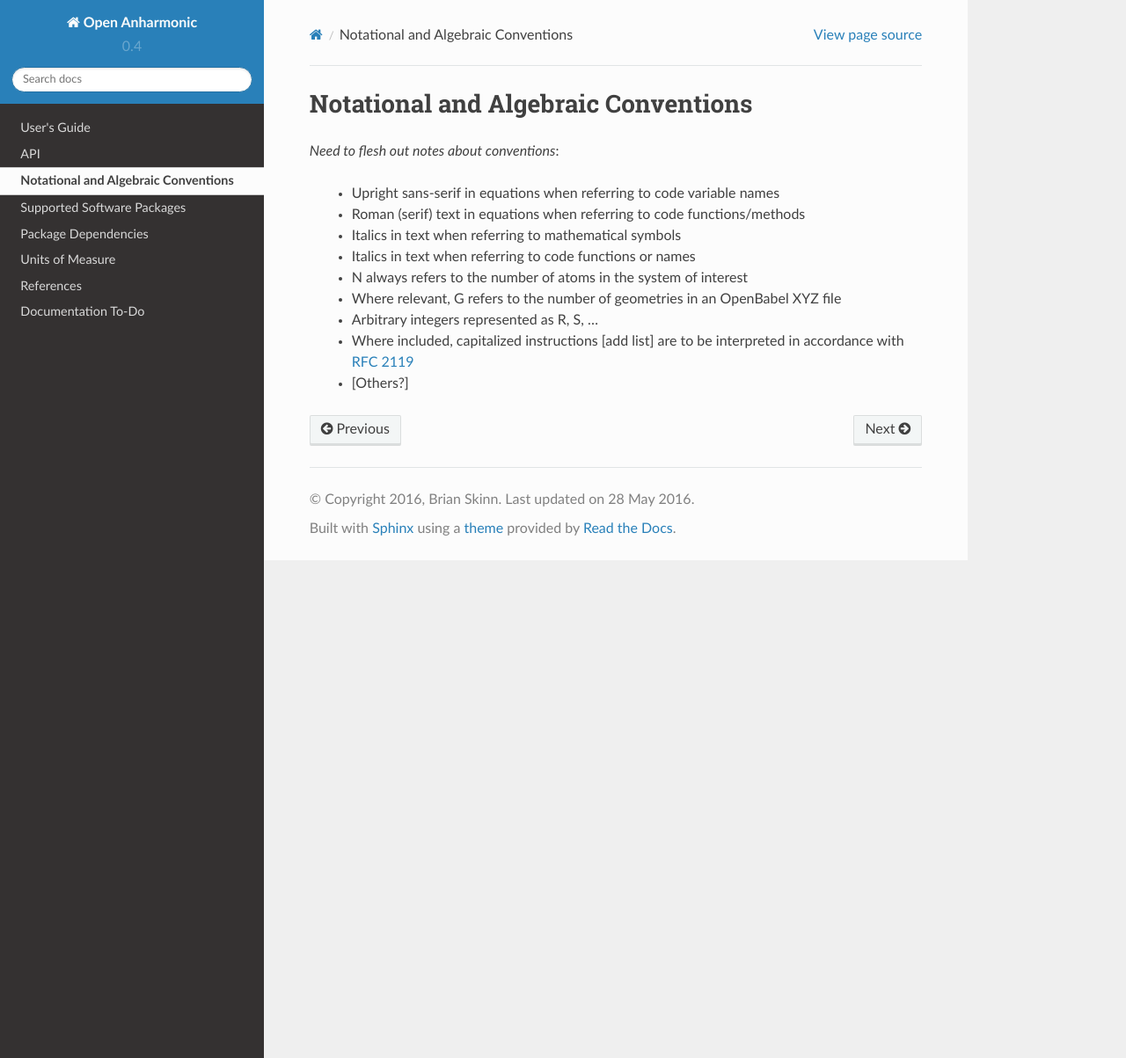
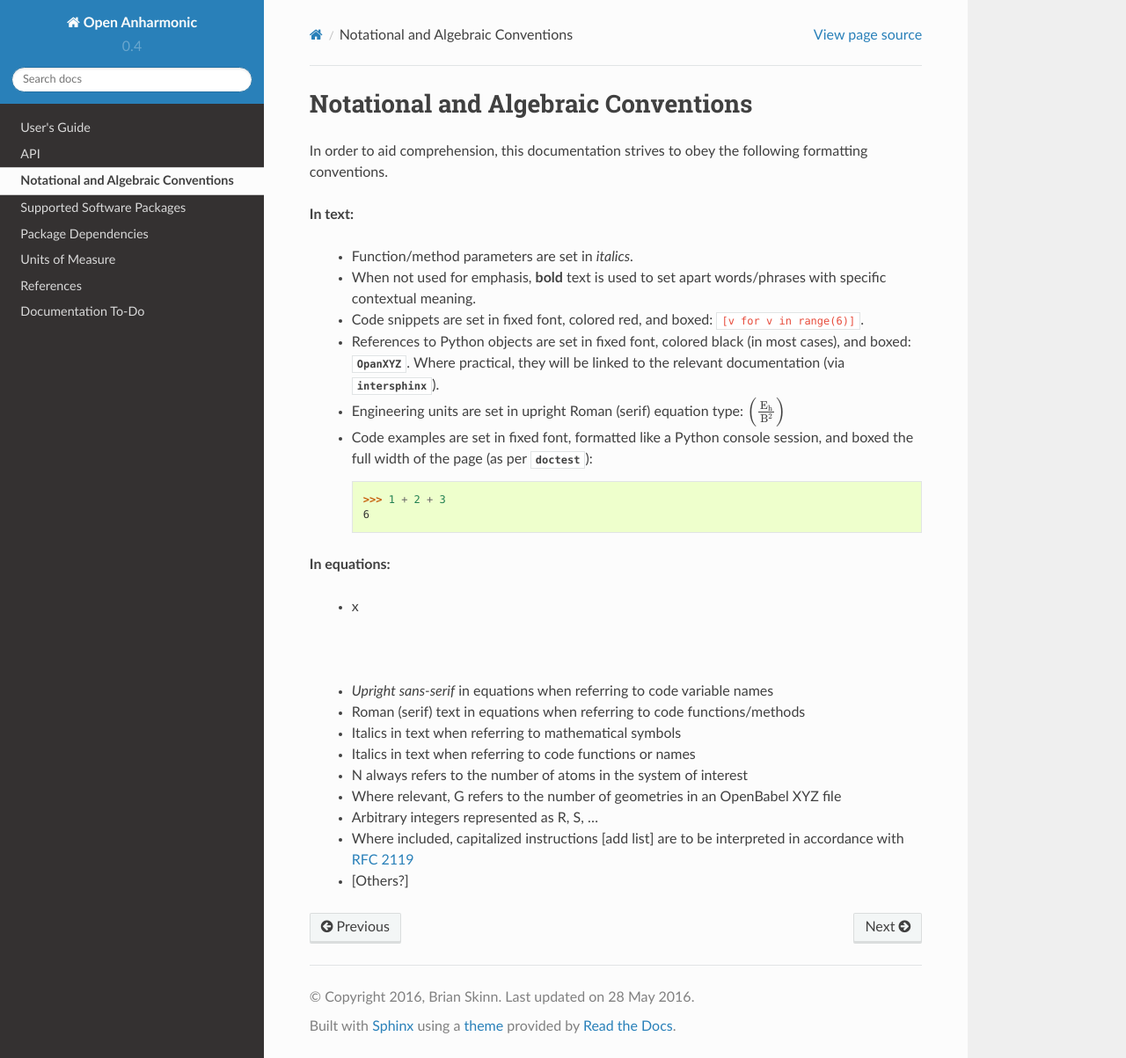
Before and after one commit to bskinn/opan, a Sphinx documentation site: the page built from doc/source/conventions.rst, in a window 1280 px wide and 1203 px high. Shown: the whole window at 88% size. Built offline with Sphinx 7.4.7 and the Read the Docs theme 2.0.0, drawn with Linux system fonts in a browser that asks for light colours.

Commit message:
UG/DOC: Conventions; misc tweaks
Partial completion of the Conventions doc page. Layout & content
  format are pretty nicely set now.

Misc:

 * Added `needs_sphinx = '1.0'`, since intersphinx_mappings are
   defined in the new format. (Possibly need newer version?)
 * Found an intersphinx reference that goes to the right page for
   np.float_; changed conf.py and all the references.
 * Added Sphinx to intersphinx_mapping
 * Various indentation/formatting/unnecessary backslash fixes

```diff
--- a/doc/source/conf.py
+++ b/doc/source/conf.py
@@ -28,7 +28,7 @@ sys.path.insert(0, os.path.abspath('../..'))
 # -- General configuration ------------------------------------------------
 
 # If your documentation needs a minimal Sphinx version, state it here.
-#needs_sphinx = '1.0'
+needs_sphinx = '1.0'
 
 # Add any Sphinx extension module names here, as strings. They can be
 # extensions coming with Sphinx (named 'sphinx.ext.*') or your custom
@@ -160,9 +160,7 @@ rst_epilog = """
 
 .. |re.compile| replace:: :func:`re.compile`
 
-.. |npfloat| replace:: ``np.float_``
-
-.. _npfloat: http://docs.scipy.org/doc/numpy-1.10.1/user/basics.types.html
+.. |npfloat| replace:: :mod:`np.float_ <numpy.doc.basics>`
 
 .. |nparray| replace:: :obj:`np.array <numpy.ndarray>`
 
@@ -365,5 +363,6 @@ intersphinx_mapping = {
     'python': ('https://docs.python.org/3.5', None),
     'numpy': ('http://docs.scipy.org/doc/numpy/', None),
     'scipy': ('http://docs.scipy.org/doc/scipy/reference', None),
-    'h5py': ('http://docs.h5py.org/en/latest/', None)
+    'h5py': ('http://docs.h5py.org/en/latest/', None),
+    'sphinx': ('http://www.sphinx-doc.org/en/stable/', None)
     }
--- a/doc/source/conventions.rst
+++ b/doc/source/conventions.rst
@@ -3,9 +3,43 @@
 Notational and Algebraic Conventions
 ====================================
 
-*Need to flesh out notes about conventions*:
+In order to aid comprehension, this documentation strives to obey the following
+formatting conventions.
 
- * Upright sans-serif in equations when referring to code variable names
+**In text:**
+
+ * Function/method parameters are set in *italics*.
+
+ * When not used for emphasis, **bold** text is used to set apart
+   words/phrases with specific contextual meaning.
+
+ * Code snippets are set in fixed font, colored red, and
+   boxed: ``[v for v in range(6)]``.
+
+ * References to Python objects are set in fixed font, colored black
+   (in most cases), and boxed: :class:`~opan.xyz.OpanXYZ`. Where practical,
+   they will be linked to the relevant documentation (via
+   :mod:`~sphinx.ext.intersphinx`).
+
+ * Engineering units are set in upright Roman (serif) equation type:
+   :math:`\left(\mathrm{E_h\over B^2}\right)`
+
+ * Code examples are set in fixed font, formatted like a Python console
+   session, and boxed the full width of the page (as per
+   :mod:`~sphinx.ext.doctest`):
+
+   >>> 1 + 2 + 3
+   6
+
+
+
+**In equations:**
+
+ * x
+
+|
+
+ * *Upright sans-serif* in equations when referring to code variable names
 
  * Roman (serif) text in equations when referring to code functions/methods
 
@@ -26,4 +60,4 @@ Notational and Algebraic Conventions
 
 
 .. toctree:
-   :maxdepth: 2
+    :maxdepth: 2
```
Also changed, not shown: 8 other files.
